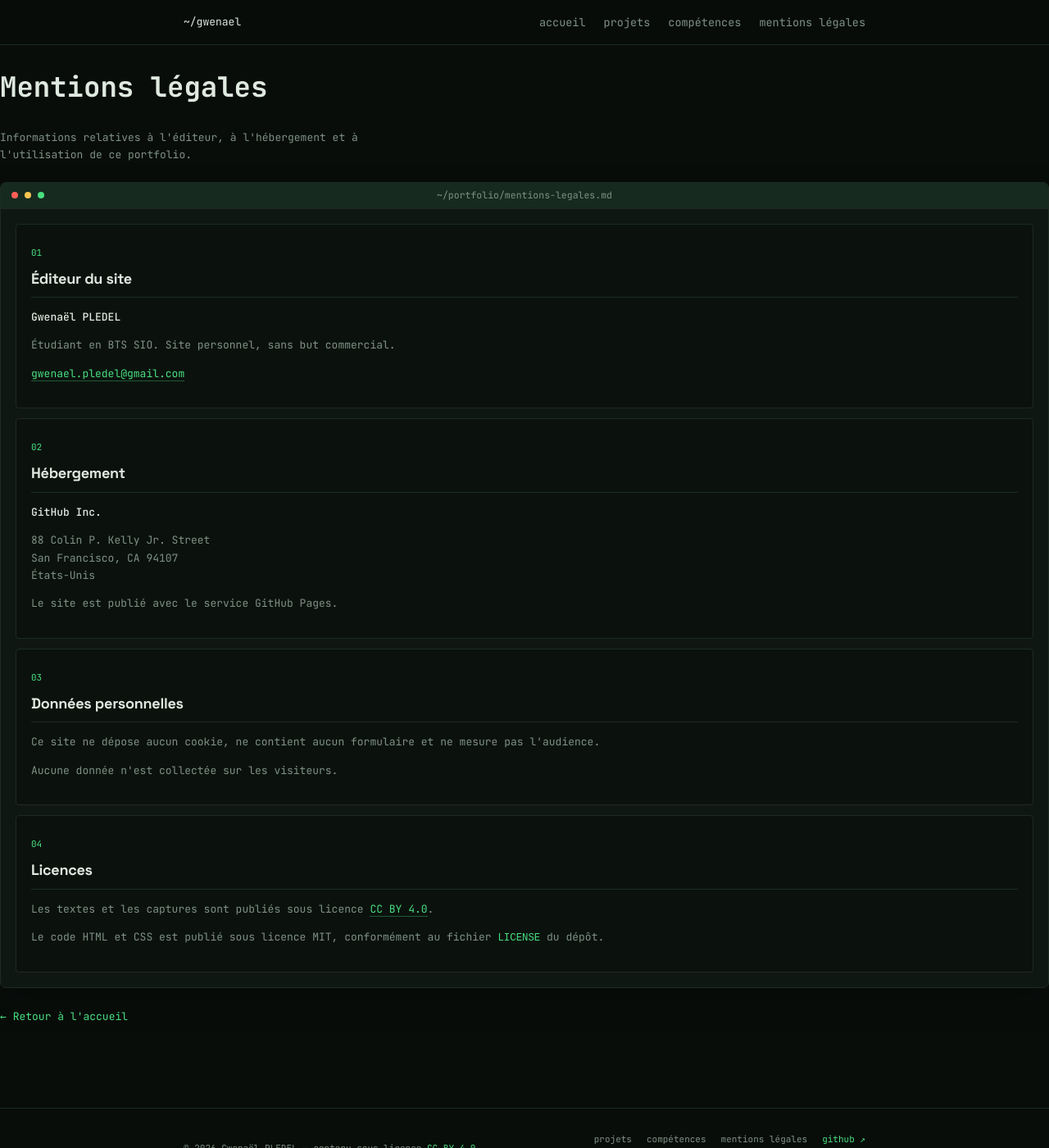
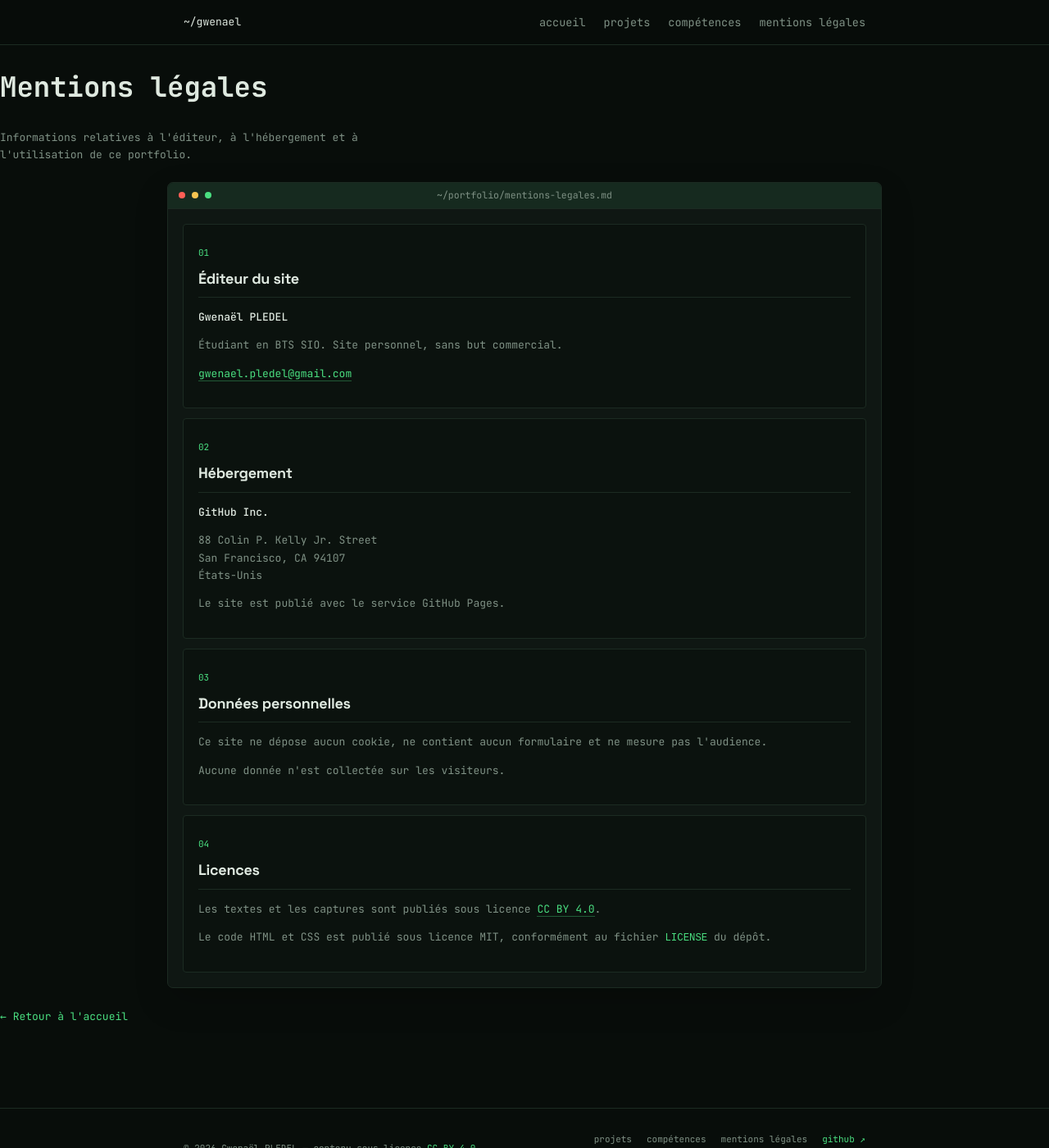
Before and after one commit to vzsca/Portfolio-Gwenael, a Jekyll site: the page built from mentions-legales.md, in a window 1280 px wide and 1400 px high. Shown: the whole window at 82% size. Built offline with Jekyll 4.4.1, drawn with Linux system fonts in a browser that asks for light colours.

Commit message:
Limiter la largeur du terminal des mentions légales

```diff
--- a/css/style.css
+++ b/css/style.css
@@ -131,7 +131,7 @@ main > article img { display: block; max-width: 100%; height: auto; border: 1px
 .comp-liste { display: flex; flex-wrap: wrap; gap: 8px; align-items: center; margin: 18px 0; }
 .comp { display: inline-block; border: 1px solid var(--line); background: var(--panel); color: var(--green); padding: 4px 8px; border-radius: 3px; font-size: 12px; }
 .legal-intro { max-width: 65ch; color: var(--muted); font-size: 13px; }
-.legal-terminal { margin-top: 22px; box-shadow: 0 16px 40px rgba(0,0,0,.18); }
+.legal-terminal { width: 100%; max-width: 872px; margin: 22px auto 0; box-shadow: 0 16px 40px rgba(0,0,0,.18); }
 .legal-grid { display: grid; grid-template-columns: minmax(0, 1fr); gap: 12px; margin: 0; padding: 18px; }
 .legal-card { min-width: 0; background: #0b120e; border: 1px solid var(--line); border-radius: 4px; padding: 18px; }
 .legal-card h2 { margin: 8px 0 12px; font-size: 18px; }
```
